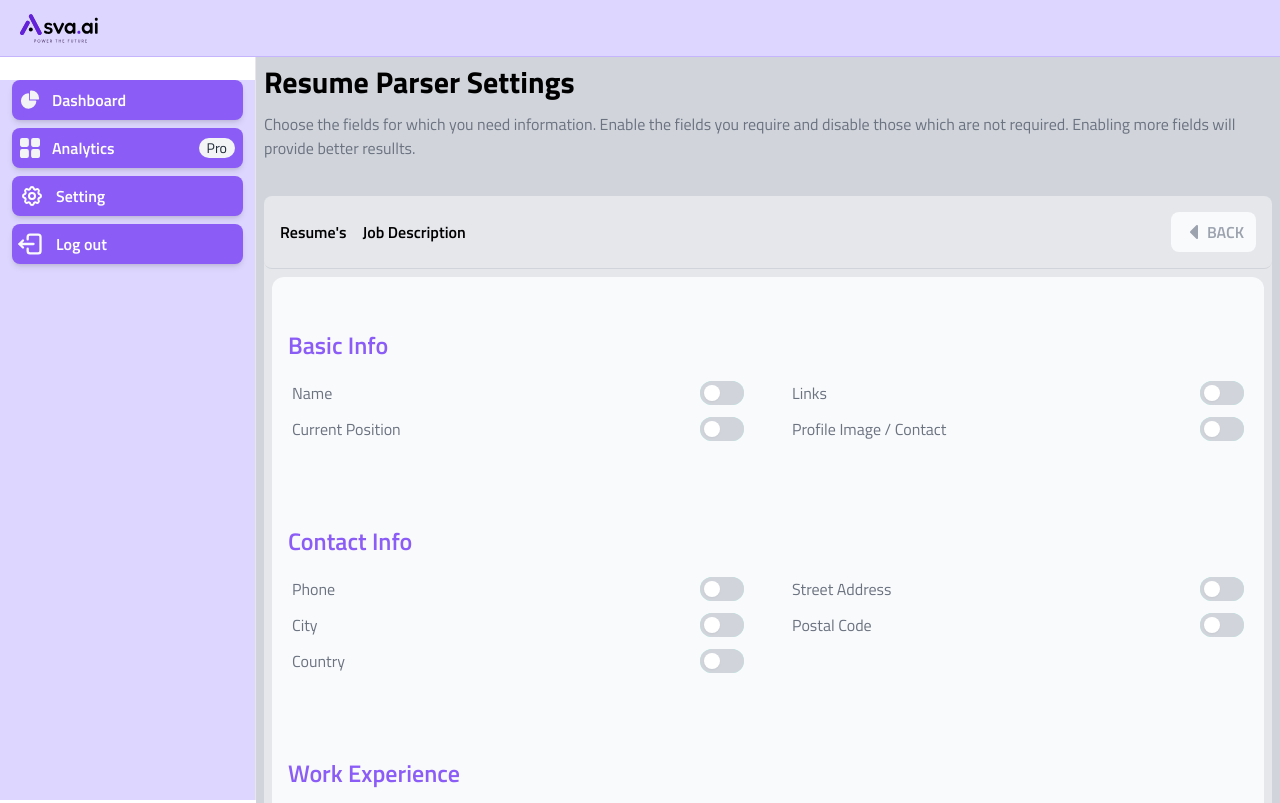
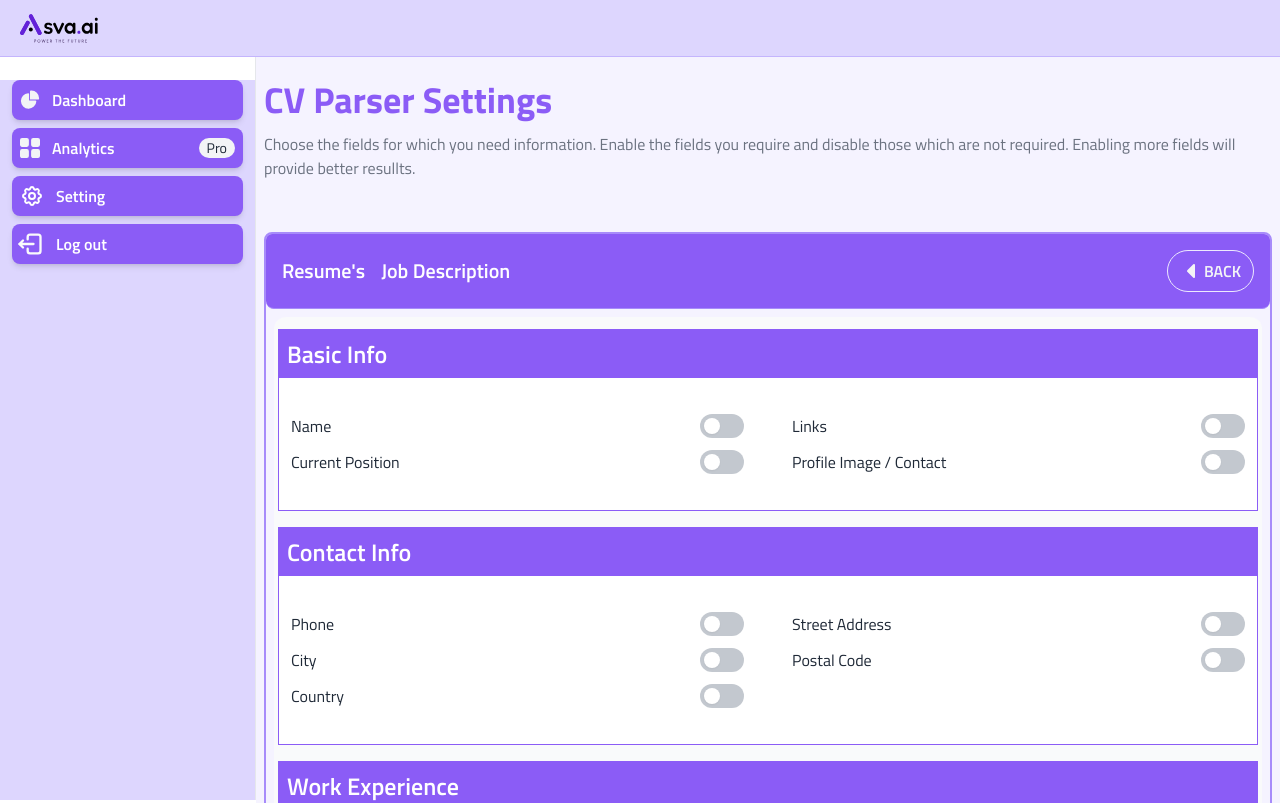
Before and after one commit to ASVAAI/upload-dashboard, a React (Vite) app: page /app/setting in a window 1280 px wide. Shown: the top 803 px of the page. Built offline with nearby package versions, Linux system fonts and the light colour scheme; sample sign-in values are in the browser's storage.

Commit message:
add the setting fields

```diff
--- a/src/components/Dashboard/ParserSubHeader.jsx
+++ b/src/components/Dashboard/ParserSubHeader.jsx
@@ -1,17 +1,17 @@
 import React, { useEffect, useState } from 'react'
 import ParserContent from './ParserContent'
-// import { IconSettingsFilled } from '@tabler/icons-react';
-// import { useNavigate } from 'react-router-dom';
+import { IconSettingsFilled } from '@tabler/icons-react';
+import { useNavigate } from 'react-router-dom';
 import axios from 'axios';
 import conf from '../../conf';
 
 function ParserSubHeader() {
     const [error, setError] = useState('');
     const [data,setData] = useState([]);
-    // const navigate = useNavigate();
-    // const handleNavigate = () => {
-    //     navigate('/setting')
-    // }
+    const navigate = useNavigate();
+    const handleNavigate = () => {
+        navigate('/app/setting')
+    }
 
     const fetchData = async()=>{
       try {
@@ -57,7 +57,7 @@ function ParserSubHeader() {
                     <h3 className='text-white hover:text-violet-300 text-xl'>Resume&apos;s</h3>
                     <h3 className='text-white hover:text-violet-300 text-xl'>Job Description</h3>
                 </div>
-                {/* <div onClick={handleNavigate}><IconSettingsFilled className='bg-gray-100 w-10 h-10 p-2 hover:p-1 rounded-full text-gray-400 hover:text-violet-400 hover:bg-violet-00 hover:animate-[spin_4s_linear_infinite] transition-all hover:border border-violet-300 cursor-pointer'/></div> */}
+                <div onClick={handleNavigate}><IconSettingsFilled className='bg-gray-100 w-10 h-10 p-2 hover:p-1 rounded-full text-gray-400 hover:text-violet-400 hover:bg-violet-00 hover:animate-[spin_4s_linear_infinite] transition-all hover:border border-violet-300 cursor-pointer'/></div>
             </div>
 
             <div className='p-2'>
--- a/src/components/Setting/SettingContainer.jsx
+++ b/src/components/Setting/SettingContainer.jsx
@@ -1,9 +1,9 @@
 
 function SettingContainer({containerTopic,children}) {
   return (
-    <div className='bg-gray-50 px-3 py-8  '>
-    <div className='text-violet-500 text-2xl font-semibold py-4'>{containerTopic}</div>
-    <div className='sm:grid sm:gap-x-10 sm:grid-cols-2 sm:gap-y-1 sm:grid-rows-2 bg-red-00 text-gray-500'>
+    <div className='bg-white    border border-violet-500 mt-2 mb-4'>
+    <div className=' text-2xl font-semibold py-2 bg-violet-500 text-white px-2'>{containerTopic}</div>
+    <div className='sm:grid sm:gap-x-10 sm:grid-cols-2 sm:gap-y-1 sm:grid-rows-2 bg-red-00 text-gray-800 px-2 py-8'>
         {children}
     </div>
 </div>
--- a/src/components/Setting/SettingHeader.jsx
+++ b/src/components/Setting/SettingHeader.jsx
@@ -3,8 +3,8 @@ import React from 'react'
 function SettingHeader() {
   return (
     <section className='mb-2'>
-        <div className='py-4  bg-gray-00'>
-            <div className='text-3xl font-bold'>Resume Parser Settings</div>
+        <div className='py-8  bg-gray-00'>
+            <div className='text-4xl font-bold text-violet-500'> CV Parser Settings</div>
             <div className='text-gray-500 py-3'>Choose the fields for which you need information. Enable the fields you require and disable those which are not required. Enabling more fields will provide better resullts.</div>
         </div>
     </section>
--- a/src/components/Setting/SettingSubHeader.jsx
+++ b/src/components/Setting/SettingSubHeader.jsx
@@ -8,18 +8,18 @@ function SettingSubHeader() {
     const navigate = useNavigate();
 
     const handleNavigate = () =>{
-        navigate('/')
+        navigate('/app/upload')
     }
 
   return (
-    <section>
-        <div className='bg-gray-200 rounded-lg '>
-            <div className=' flex  justify-between py-4 px-4 items-center rounded-b-lg border-b border-y-gray-300 '>
+    <section className='pb-2'>
+        <div className='bg-violet-00 rounded-lg border-2 border-violet-400 '>
+            <div className=' flex  justify-between py-4 px-4 items-center rounded-b-lg border-b border-y-violet-400 bg-violet-500 rounded-md '>
                 <div className='flex text-base space-x-4 font-semibold cursor-pointer '>
-                    <h3 className=''>Resume&apos;s</h3>
-                    <h3>Job Description</h3>
+                    <h3 className='text-white hover:text-violet-300 text-xl'>Resume&apos;s</h3>
+                    <h3 className='text-white hover:text-violet-300 text-xl'>Job Description</h3>
                 </div>
-                <div className='flex text-base font-semibold cursor-pointer py-2 px-3 text-gray-400 bg-gray-50 rounded-lg hover:text-violet-500 hover:bg-violet-200 group' onClick={handleNavigate}><IconCaretLeftFilled className='text-gray-400 group-hover:text-violet-500 group-hover:bg-violet-200'/>BACK</div>
+                <div className='flex text-base font-semibold cursor-pointer py-2 px-3 text-gray-100 bg-violet-500 rounded-full hover:text-violet-500 hover:bg-violet-100 group border border-violet-100' onClick={handleNavigate}><IconCaretLeftFilled className='text-gray-100 group-hover:text-violet-500 group-hover:bg-violet-100'/>BACK</div>
             </div>
             <div className='p-2'>
                 <SettingContent/>
--- a/src/components/Setting/ToggleBtn.jsx
+++ b/src/components/Setting/ToggleBtn.jsx
@@ -1,9 +1,9 @@
 import { useState } from "react"
 function ToggleBtn() {
   return (
-    <label className=" relative flex items-center bg-teal-200  cursor-pointer rounded-full w-11 h-6 group">
+    <label className=" relative flex items-center bg-teal-00  cursor-pointer rounded-full w-11 h-6 group">
         <input type = "checkbox" className="absolute left-1/2 -translate-x-1/2 w-full h-full appearance-none peer"/>
-        <span className="w-11 h-6 flex items-center flex-shrink-0 p-1 bg-gray-300 rounded-full after:w-4 after:h-4 after:bg-white after:rounded-full after:shadow-sm peer-checked:bg-violet-500 duration-300 ease-in-out after:duration-300 peer-checked:after:translate-x-5 "></span>
+        <span className="w-11 h-6 flex items-center flex-shrink-0 p-1 bg-gray-400/60 rounded-full after:w-4 after:h-4 after:bg-white after:rounded-full after:shadow-sm peer-checked:bg-violet-500 duration-300 ease-in-out after:duration-300 peer-checked:after:translate-x-5 "></span>
     </label>
   )
 }
--- a/src/pages/SettingPage.jsx
+++ b/src/pages/SettingPage.jsx
@@ -5,7 +5,7 @@ import SettingSubHeader from '../components/Setting/SettingSubHeader'
 
 function SettingPage() {
   return (
-    <section className='bg-gray-300 max-w-full pb-10'>
+    <section className='bg-violet-50 max-w-full h-screen pb-10 font-titillium_web'>
           <div className='px-2 '>
             <div>
               <SettingHeader/>
```
